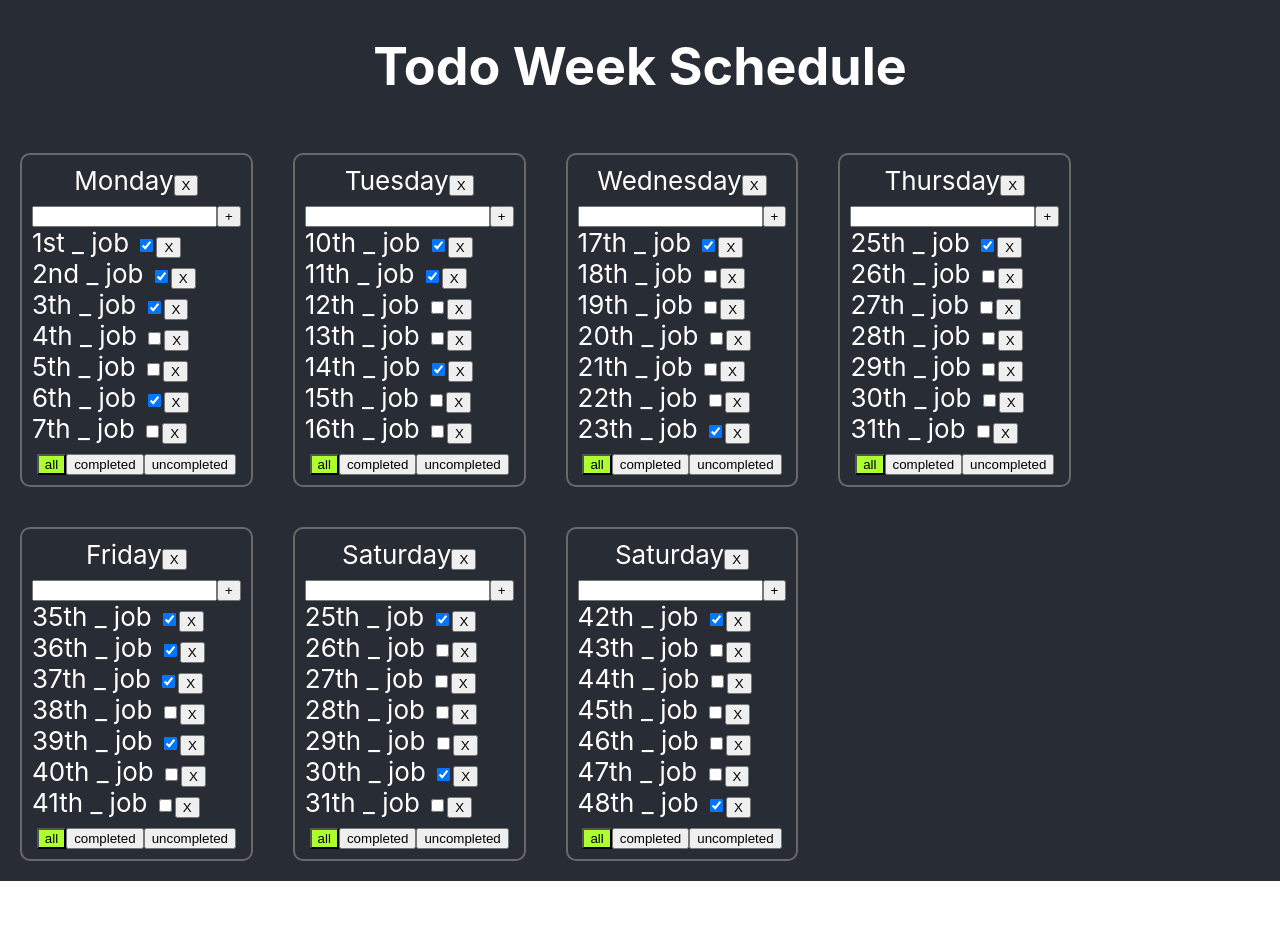
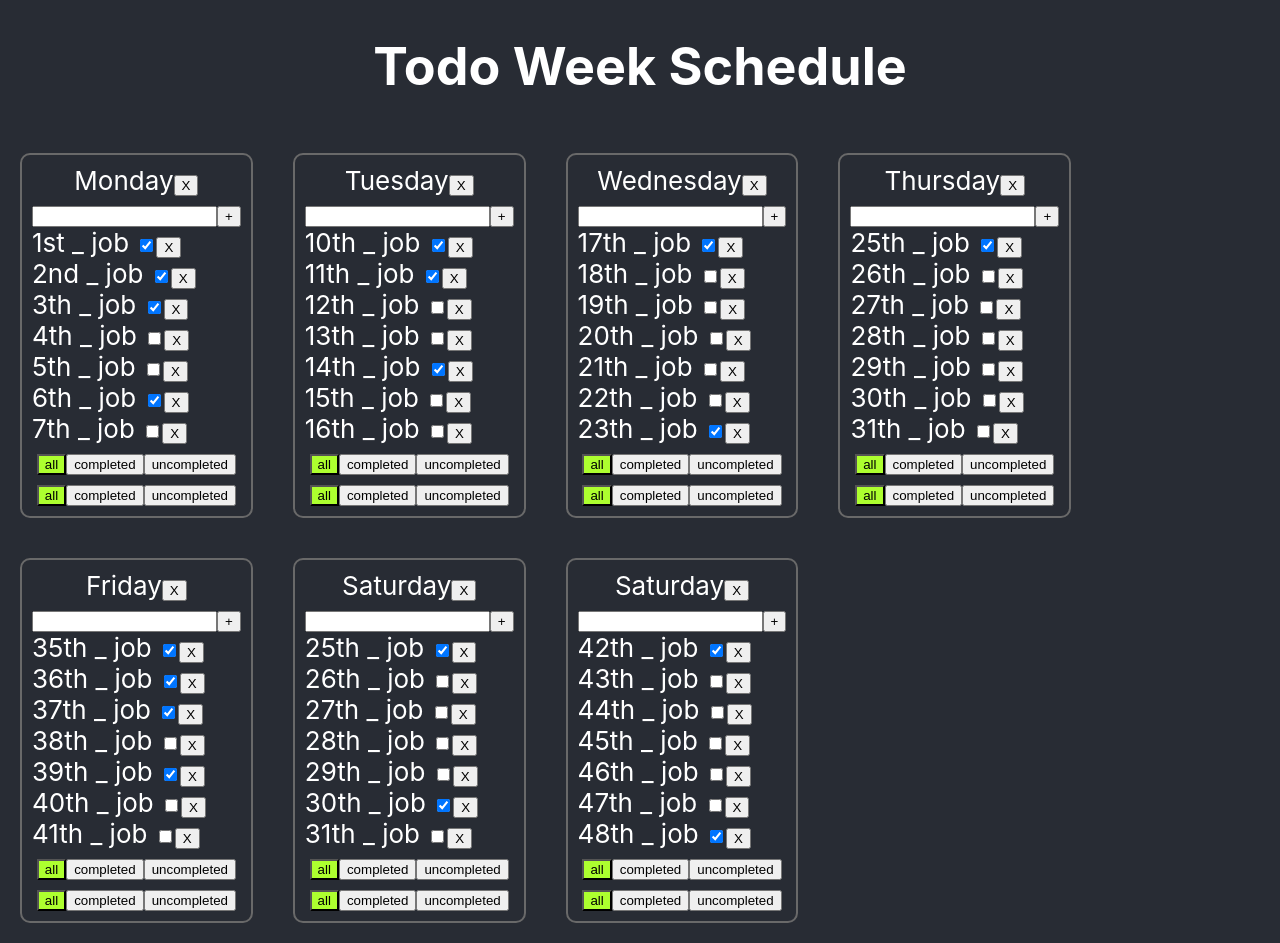
Before and after one commit to AgeevDmitryMinsk/REACT_to-do_schedule_by_day_of_the_week, a React (Create React App) app: page / in a window 1280 px wide. Before the commit the page ends 881 px from the top, so only its background shows below. Built offline with nearby package versions, Linux system fonts and the light colour scheme.

Commit message:
added storyBook+css for selfTests button pressed

```diff
--- a/src/TodoList.tsx
+++ b/src/TodoList.tsx
@@ -115,18 +115,18 @@ const TodoList: React.FC<TodoListType> = ({
 				)
 			})}
 
-			{/*<button onClick={() => onCLickButtonStatusHandle(dayID, `all`)}*/}
-			{/*				className={ButtonStyleALL}>*/}
-			{/*	all*/}
-			{/*</button>*/}
-			{/*<button onClick={() => onCLickButtonStatusHandle(dayID, `completed`)}*/}
-			{/*				className={ButtonStyleCompleted}>*/}
-			{/*	completed*/}
-			{/*</button>*/}
-			{/*<button onClick={() => onCLickButtonStatusHandle(dayID, `uncompleted`)}*/}
-			{/*				className={ButtonStyleUnCompleted}>*/}
-			{/*	uncompleted*/}
-			{/*</button>*/}
+			<button onClick={() => onCLickButtonStatusHandle(dayID, `all`)}
+							className={ButtonStyleALL}>
+				all
+			</button>
+			<button onClick={() => onCLickButtonStatusHandle(dayID, `completed`)}
+							className={ButtonStyleCompleted}>
+				completed
+			</button>
+			<button onClick={() => onCLickButtonStatusHandle(dayID, `uncompleted`)}
+							className={ButtonStyleUnCompleted}>
+				uncompleted
+			</button>
 
 			<ButtonStatus onCLickButtonStatusHandle={onCLickButtonStatusHandle}
 										dayID={dayID}
```
Also changed, not shown: 1 other file (tests, documents, lock files or other folders).
